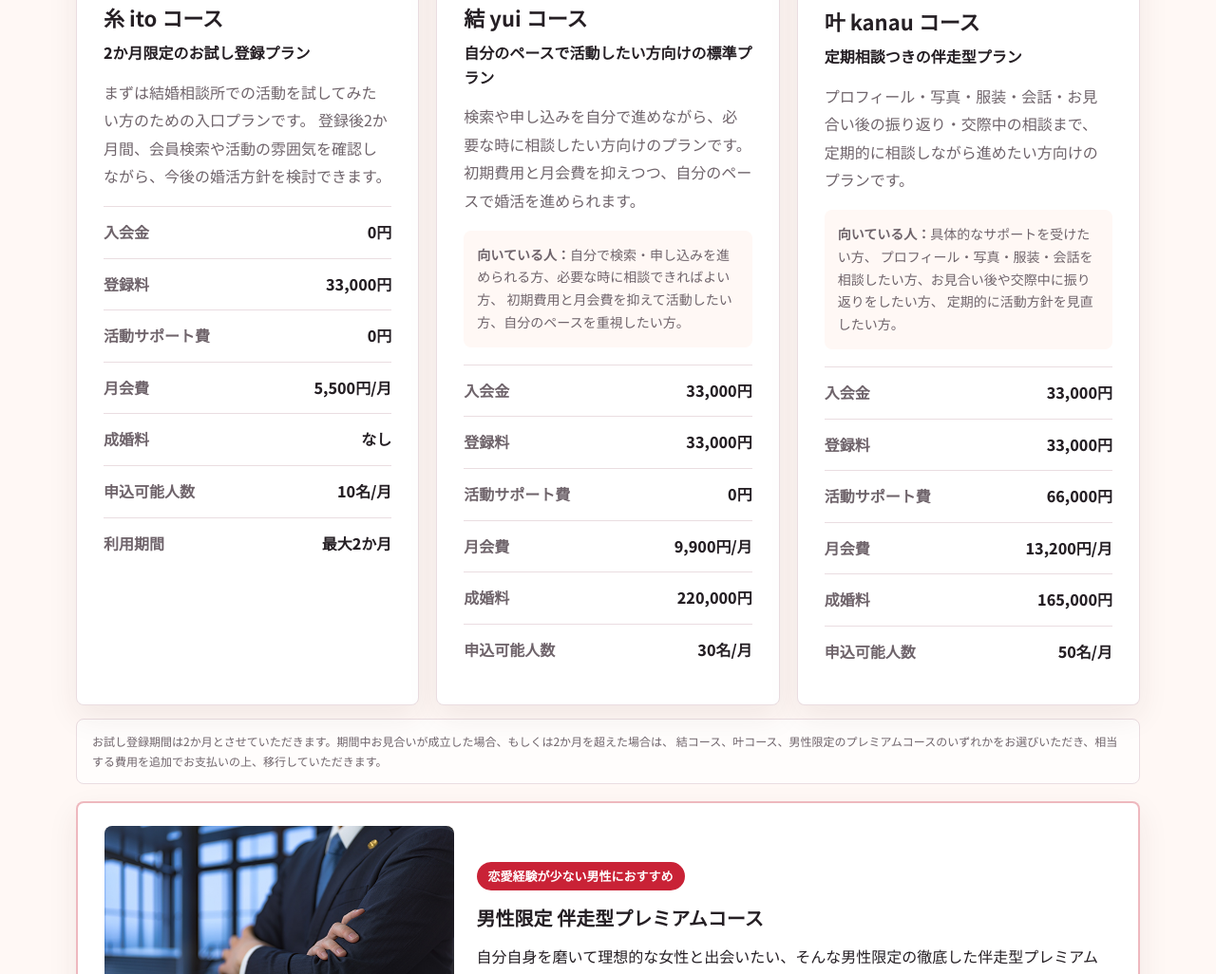
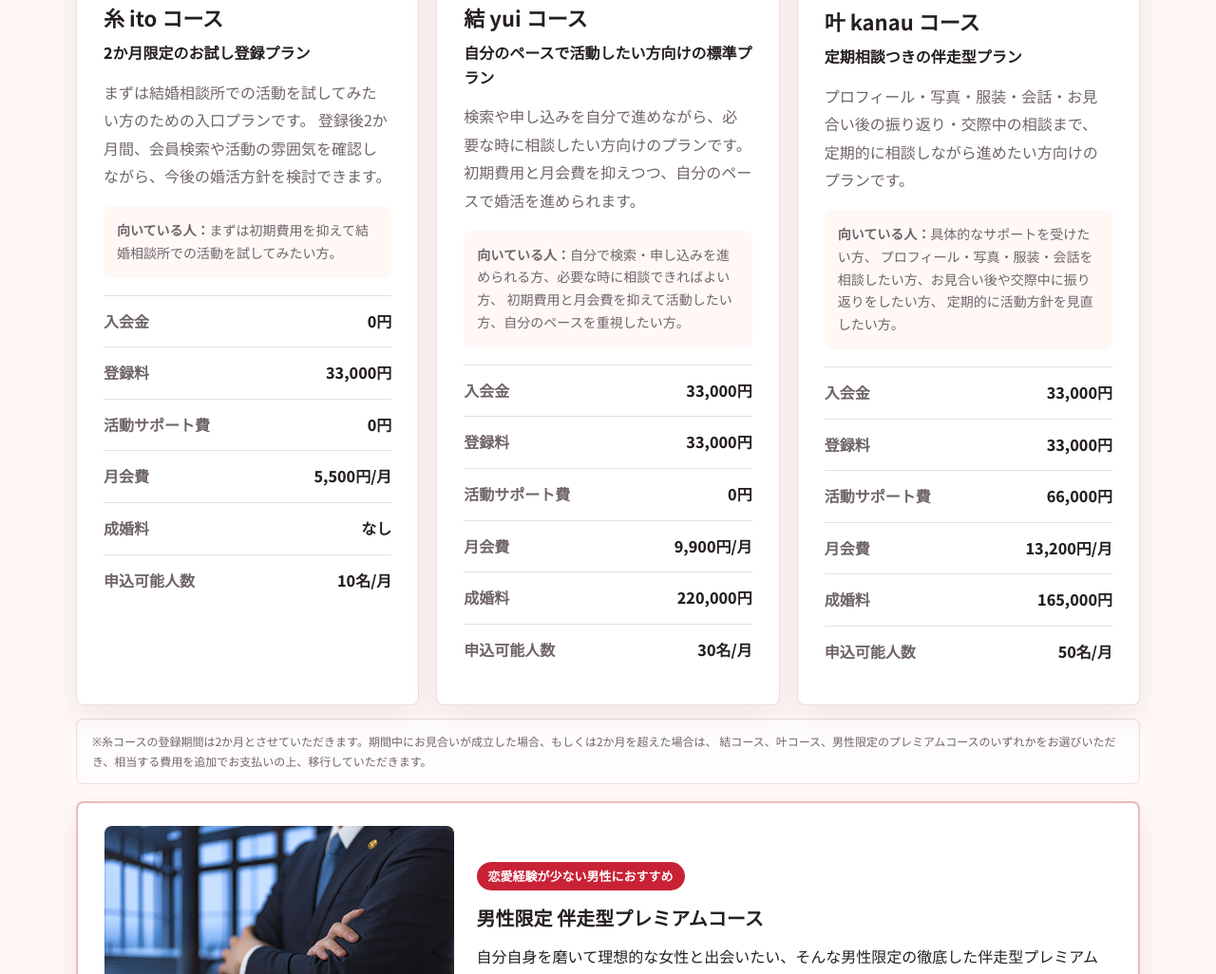
Before and after one commit to int7010/lp-yuito, a plain HTML site: page index.html in a window 1280 px wide. Shown: the part 8209-9235 px from the top of the page at 95% size. Drawn offline with Linux system fonts and the light colour scheme.

Commit message:
Add files via upload

```diff
--- a/index.html
+++ b/index.html
@@ -347,6 +347,9 @@
               まずは結婚相談所での活動を試してみたい方のための入口プランです。
               登録後2か月間、会員検索や活動の雰囲気を確認しながら、今後の婚活方針を検討できます。
             </p>
+            <p class="plan-fit">
+              <strong>向いている人：</strong>まずは初期費用を抑えて結婚相談所での活動を試してみたい方。
+            </p>
             <dl>
               <div><dt>入会金</dt><dd>0円</dd></div>
               <div><dt>登録料</dt><dd>33,000円</dd></div>
@@ -354,7 +357,6 @@
               <div><dt>月会費</dt><dd>5,500円/月</dd></div>
               <div><dt>成婚料</dt><dd>なし</dd></div>
               <div><dt>申込可能人数</dt><dd>10名/月</dd></div>
-              <div><dt>利用期間</dt><dd>最大2か月</dd></div>
             </dl>
           </article>
           <article class="price-card">
@@ -404,7 +406,7 @@
           </article>
         </div>
         <p class="trial-note">
-          お試し登録期間は2か月とさせていただきます。期間中お見合いが成立した場合、もしくは2か月を超えた場合は、
+          ※糸コースの登録期間は2か月とさせていただきます。期間中にお見合いが成立した場合、もしくは2か月を超えた場合は、
           結コース、叶コース、男性限定のプレミアムコースのいずれかをお選びいただき、相当する費用を追加でお支払いの上、移行していただきます。
         </p>
         <div class="premium-note">
```
